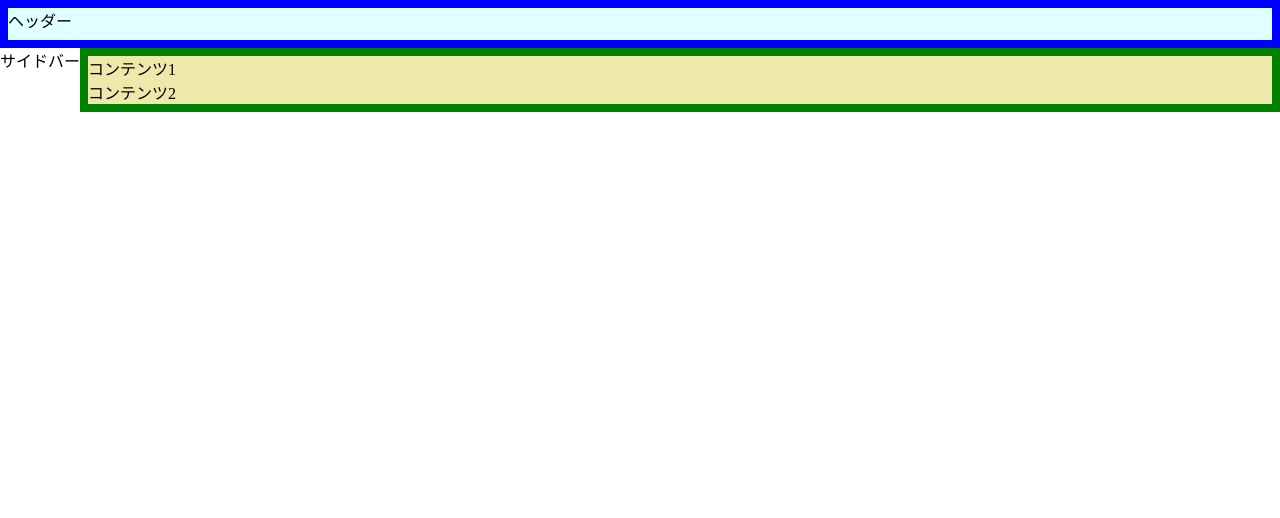
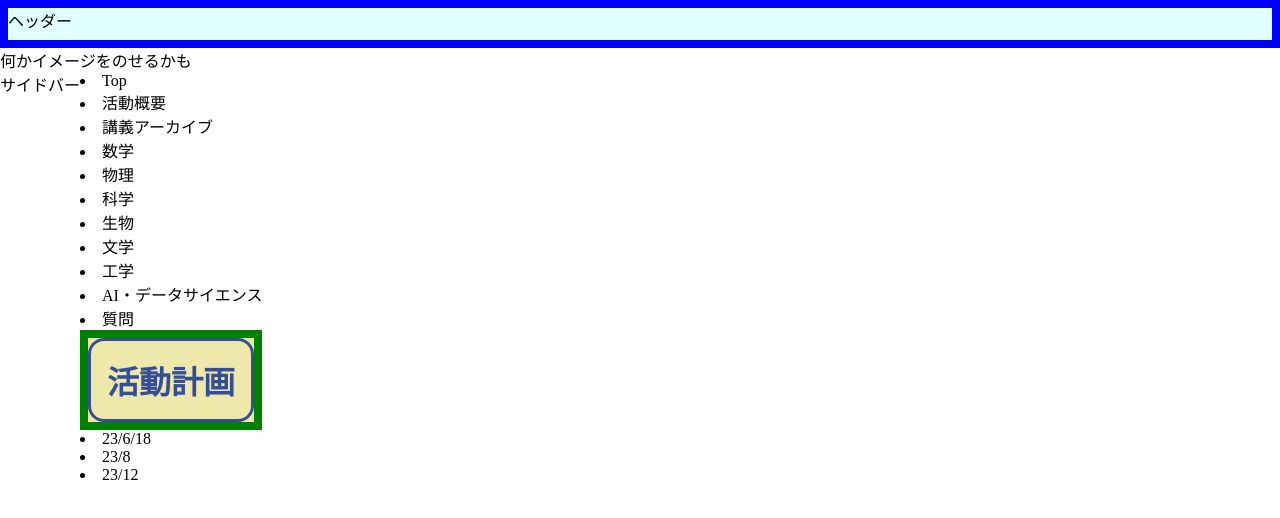
Before and after one commit to wassawa1/Website, a plain HTML site: page index.html in a window 1280 px wide. Drawn offline with Linux system fonts and the light colour scheme.

Commit message:
サイドバーのリストを追加

```diff
--- a/index.html
+++ b/index.html
@@ -1,19 +1,44 @@
 <!DOCTYPE html>
 <html>
   <head>
-    <title>ヘッダーつきフルスクリーン</title>
+    <title>大学の勉強(仮)</title>
     <meta charset="UTF-8" />
     <link href="index.css" rel="stylesheet" />
   </head>
   <body>
     <div class="app">
       <div class="header">ヘッダー</div>
+      何かイメージをのせるかも
       <div class="main">
         <div class="sidebar">サイドバー</div>
+        <ui>
+            <li>Top
+            <li>活動概要
+            <li>講義アーカイブ
+                <ui>
+                    <li>数学
+                    <li>物理
+                    <li>科学
+                    <li>生物
+                    <li>文学
+                    <li>工学
+                    <li>AI・データサイエンス
+                </ui>
+            <li>質問
+        </ui>
         <div class="content">
-          <div class="flex-content">コンテンツ1</div>
-          <div class="fixed-content">コンテンツ2</div>
+          <div class="flex-content">
+            <h1>活動計画</h1>
+            <ui>
+                <li>23/6/18
+                <li>23/8
+                <li>23/12
+            </ui>
         </div>
+
+        <!-- <div class="fixed-content"></div>
+            <h1>活動計画</h1>
+        </div> -->
       </div>
     </div>
   </body>
```
